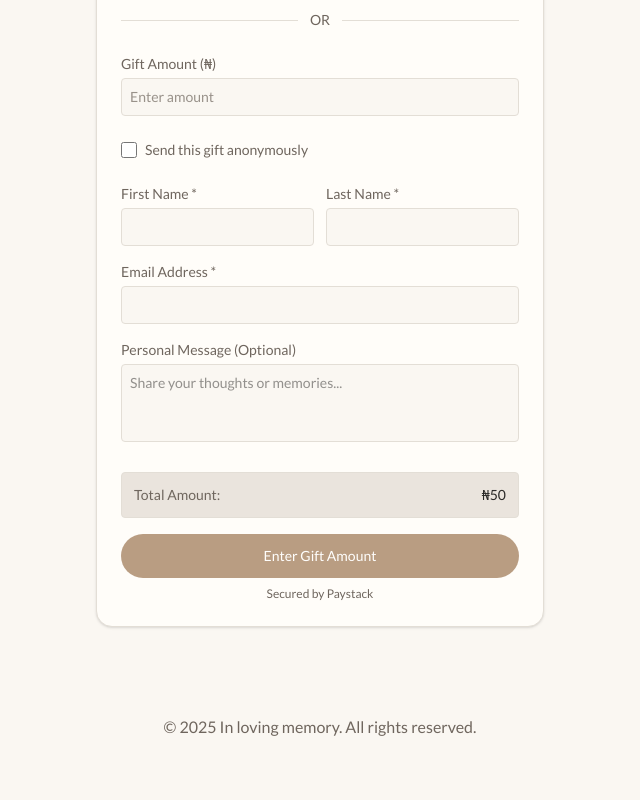
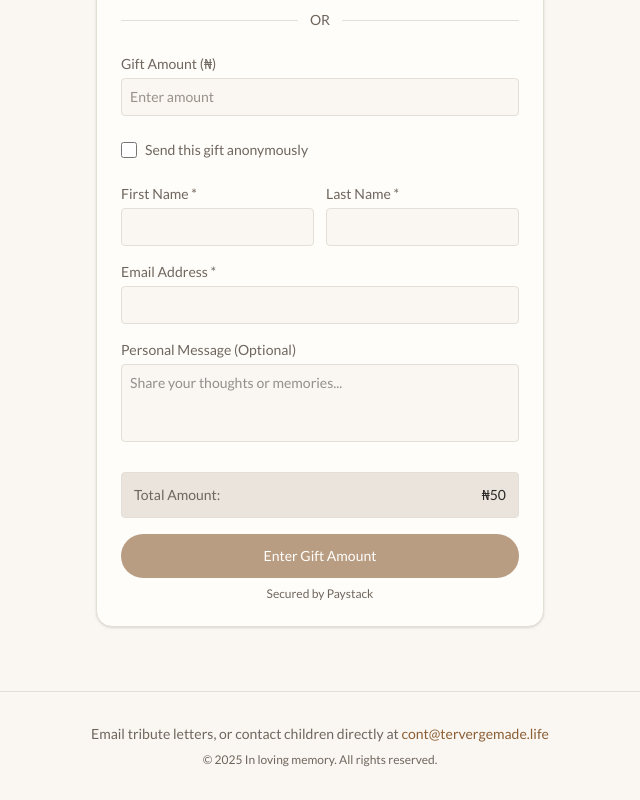
Before and after one commit to SodiqOgundairo/condolenceWebsite, a React (Vite) app: page / in a window 1280 px wide. Shown: the part 1909-2709 px from the top of the page, without its empty margins (320-960 px from the left). Before the commit the page ends 2672 px from the top, so only its background shows below. Built offline with nearby package versions, Linux system fonts and the light colour scheme; no server answers; the database is empty.

Commit message:
simple text edits

```diff
--- a/src/components/BurialDetailsModal.tsx
+++ b/src/components/BurialDetailsModal.tsx
@@ -47,7 +47,7 @@ const BurialDetailsModal: React.FC<Props> = ({ open, onClose }) => {
           </section>
 
           <section>
-            <h4 className="font-semibold text-text-primary">13th September 2025 — Thanksgiving Service</h4>
+            <h4 className="font-semibold text-text-primary">14th September 2025 — Thanksgiving Service</h4>
             <ul className="list-disc pl-5 text-text-secondary mt-2 space-y-1">
               <li>9:00am at NKST Konshisha Church, Family residence, Konshisha, Benue State</li>
             </ul>
--- a/src/components/Footer.tsx
+++ b/src/components/Footer.tsx
@@ -2,9 +2,19 @@ import React from 'react';
 
 const Footer: React.FC = () => {
   return (
-    <footer className="text-center py-6 mt-16">
-      <div className="container mx-auto px-4">
-        <p className="text-text-secondary">&copy; {new Date().getFullYear()} In loving memory. All rights reserved.</p>
+    <footer className="text-center py-8 mt-16 border-t border-border">
+      <div className="container mx-auto px-4 space-y-2">
+        <p className="text-sm text-text-secondary">
+          Email tribute letters, or contact children directly at
+          {' '}
+          <a
+            href="mailto:cont@tervergemade.life"
+            className="text-primary hover:underline font-medium"
+          >
+            cont@tervergemade.life
+          </a>
+        </p>
+        <p className="text-xs text-text-secondary">&copy; {new Date().getFullYear()} In loving memory. All rights reserved.</p>
       </div>
     </footer>
   );
--- a/src/components/Hero.tsx
+++ b/src/components/Hero.tsx
@@ -17,7 +17,7 @@ const Hero: React.FC<Props> = ({ onOpenBiography, onGoToGifts, onOpenBurial }) =
               In Loving Memory of Arc (Dr) Terver Gemade
             </h1>
             <p className="mt-4 text-lg text-text-secondary">
-              We celebrate a life well lived and cherish the stories that continue
+              We celebrate a life well-lived and cherish the stories that continue
               to warm our hearts. Arc (Dr) Terver Gemade (1957–2025) was a distinguished
               architect and public servant whose work shaped communities across Nigeria.
             </p>
```
